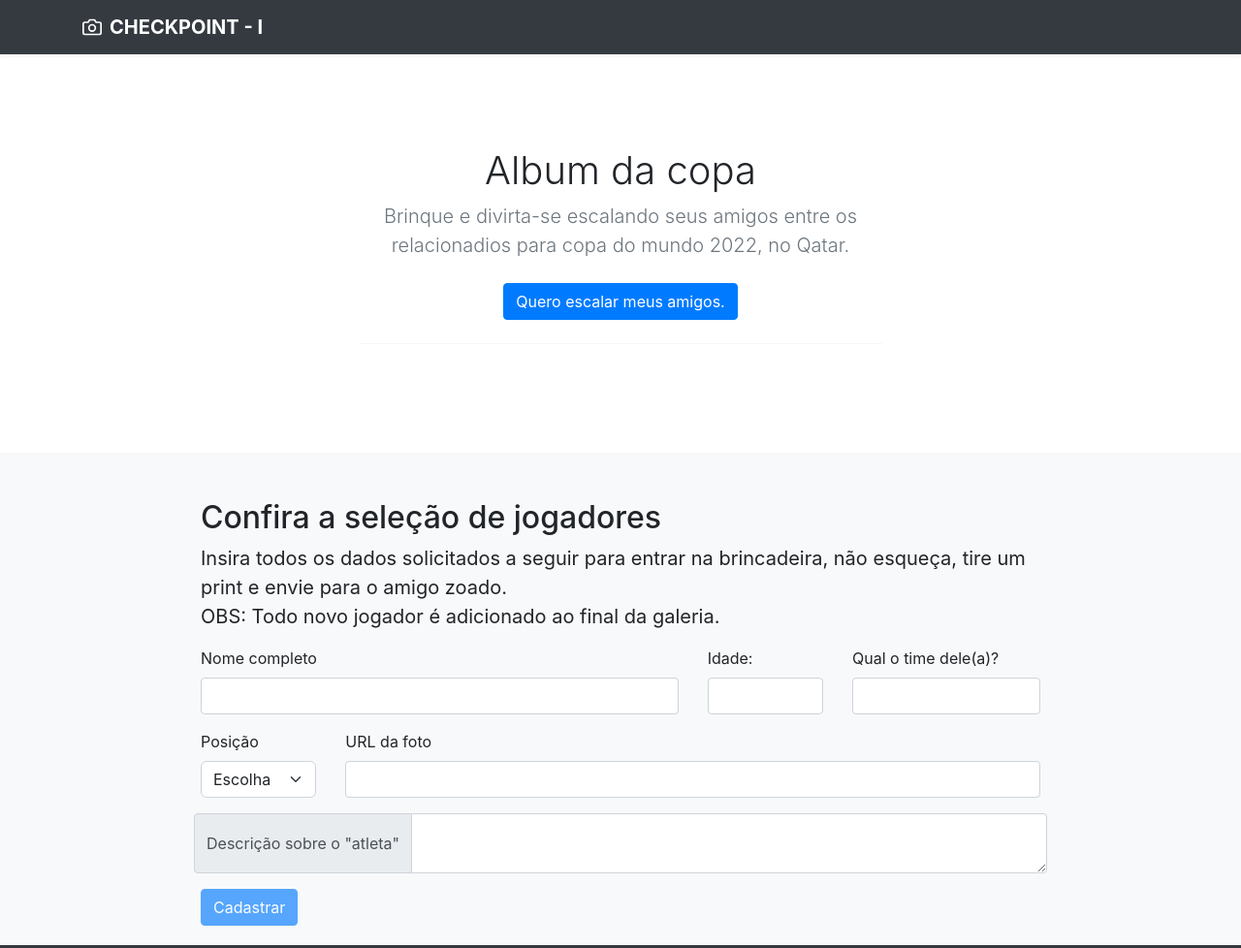
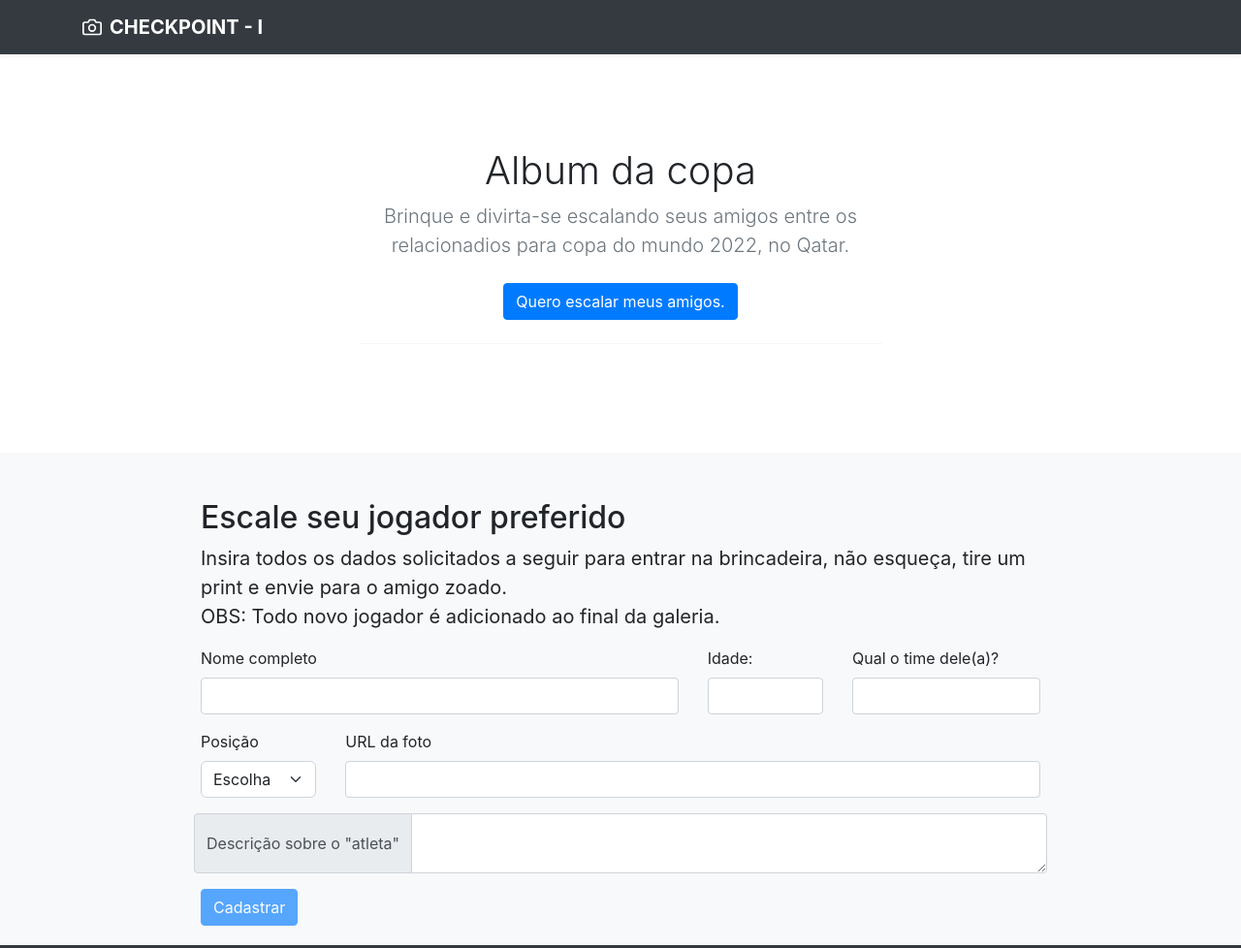
Before and after one commit to mauricior38/frontend-2, a plain HTML site: page Checkpoint-I/index.html in a window 1280 px wide. Shown: the top 978 px of the page at 97% size. Drawn offline with nearby package versions, Linux system fonts and the light colour scheme.

Commit message:
[FIX] correção título do form

```diff
--- a/Checkpoint-I/index.html
+++ b/Checkpoint-I/index.html
@@ -85,7 +85,7 @@
         <div class="container" style="width: 70%" id="album">
 
           <blockquote class="blockquote">
-            <h2>Confira a seleção de jogadores</h2>
+            <h2>Escale seu jogador preferido</h2>
             <p class="mb-0">Insira todos os dados solicitados a seguir para entrar na brincadeira, não esqueça, tire um print e envie para o amigo zoado. </p>
             <span> OBS: Todo novo jogador é adicionado ao final da galeria.</span>
           </blockquote>
```
